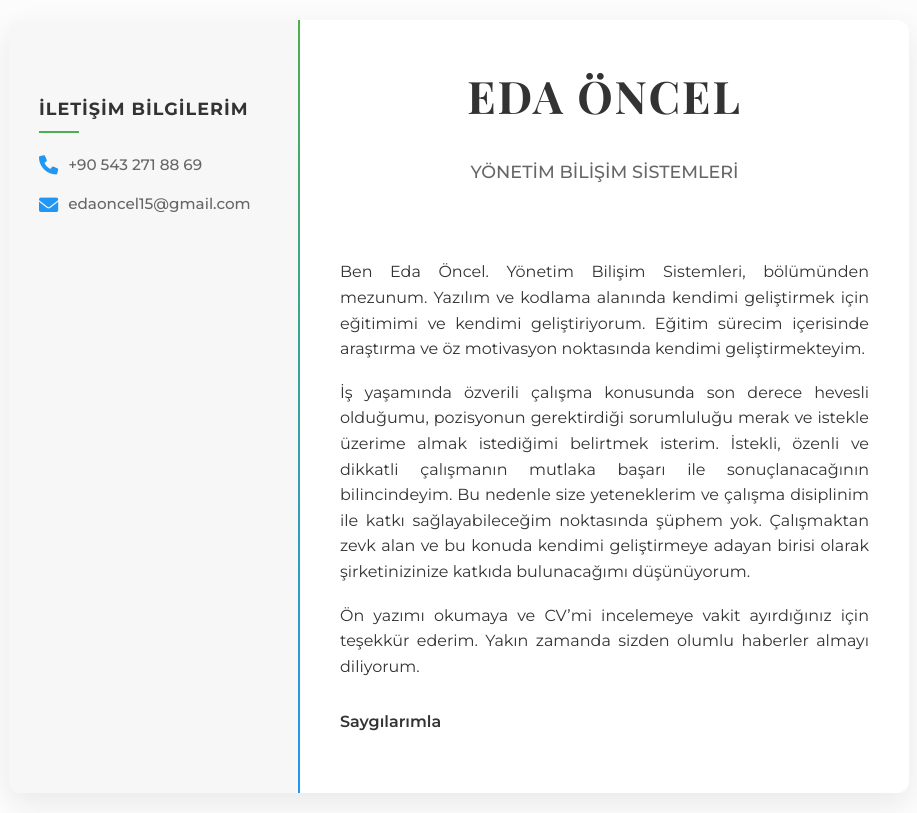
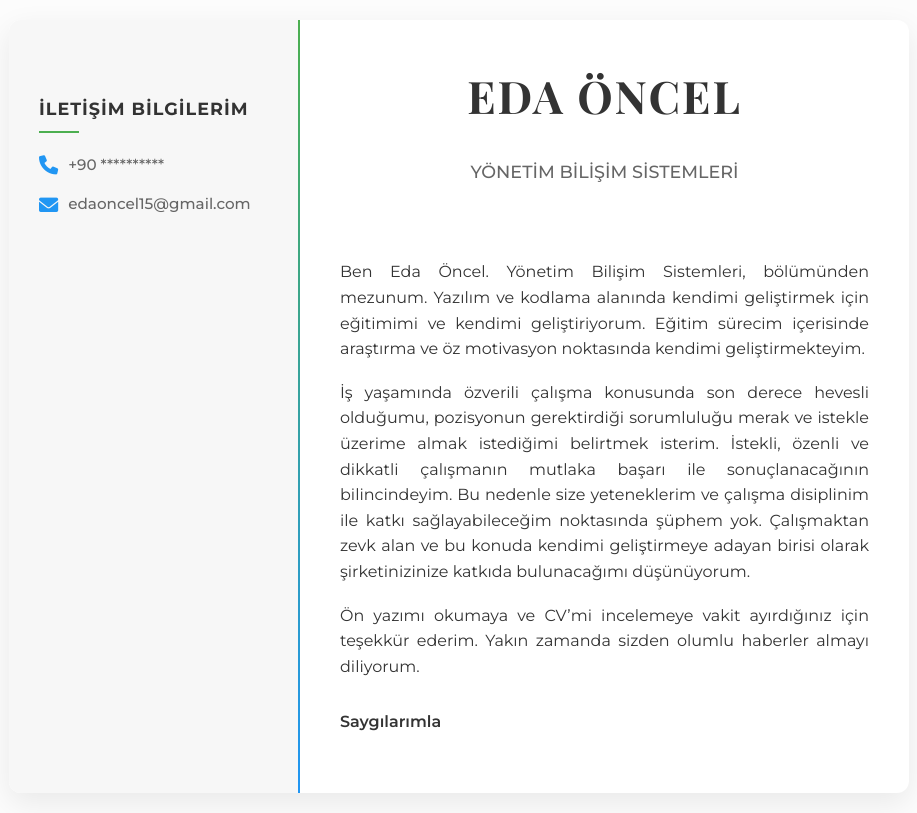
Before and after one commit to edaoncel/-nyaz--tr, a plain HTML site: page index.html in a window 1280 px wide. Shown: the whole page, without its empty margins (181-1098 px from the left). Drawn offline with nearby package versions, Linux system fonts and the light colour scheme.

Commit message:
Update index.html

```diff
--- a/index.html
+++ b/index.html
@@ -16,7 +16,7 @@
                 <h2>İLETİŞİM BİLGİLERİM</h2>
                 <div class="contact-item">
                     <i class="fas fa-phone"></i>
-                    <span>+90 543 271 88 69</span>
+                    <span>+90 **********</span>
                 </div>
                 <div class="contact-item">
                     <i class="fas fa-envelope"></i>
```
